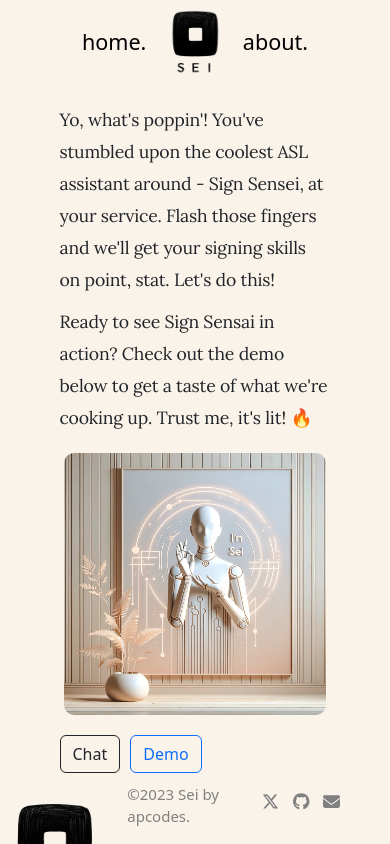
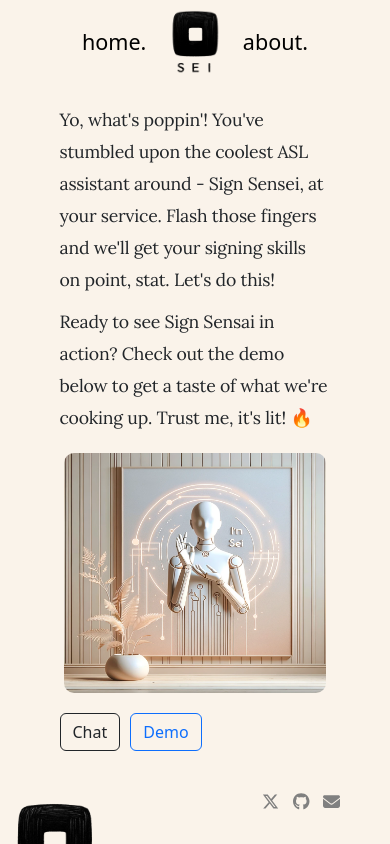
Before and after one commit to alanpelayoo/sign-sensei, a Next.js app in the folder frontend/: page / in a window 390 px wide. Built offline with nearby package versions, Linux system fonts and the light colour scheme.

Commit message:
updated image intro size and rm footer footmark

```diff
--- a/frontend/components/Footer.module.css
+++ b/frontend/components/Footer.module.css
@@ -42,7 +42,7 @@
         margin-right: 20px;
     }
     .footerText{
-        font-size: 15px;
+        display: none;
     }
     .footerIcon{
         color: grey;
--- a/frontend/components/Intro.module.css
+++ b/frontend/components/Intro.module.css
@@ -25,8 +25,8 @@
 }
 
 .Image{
-    width: 50%;
-    height: auto;
+    width: auto;
+    height: 240px;
     border-radius: 10px;
 }
 .message{
```
